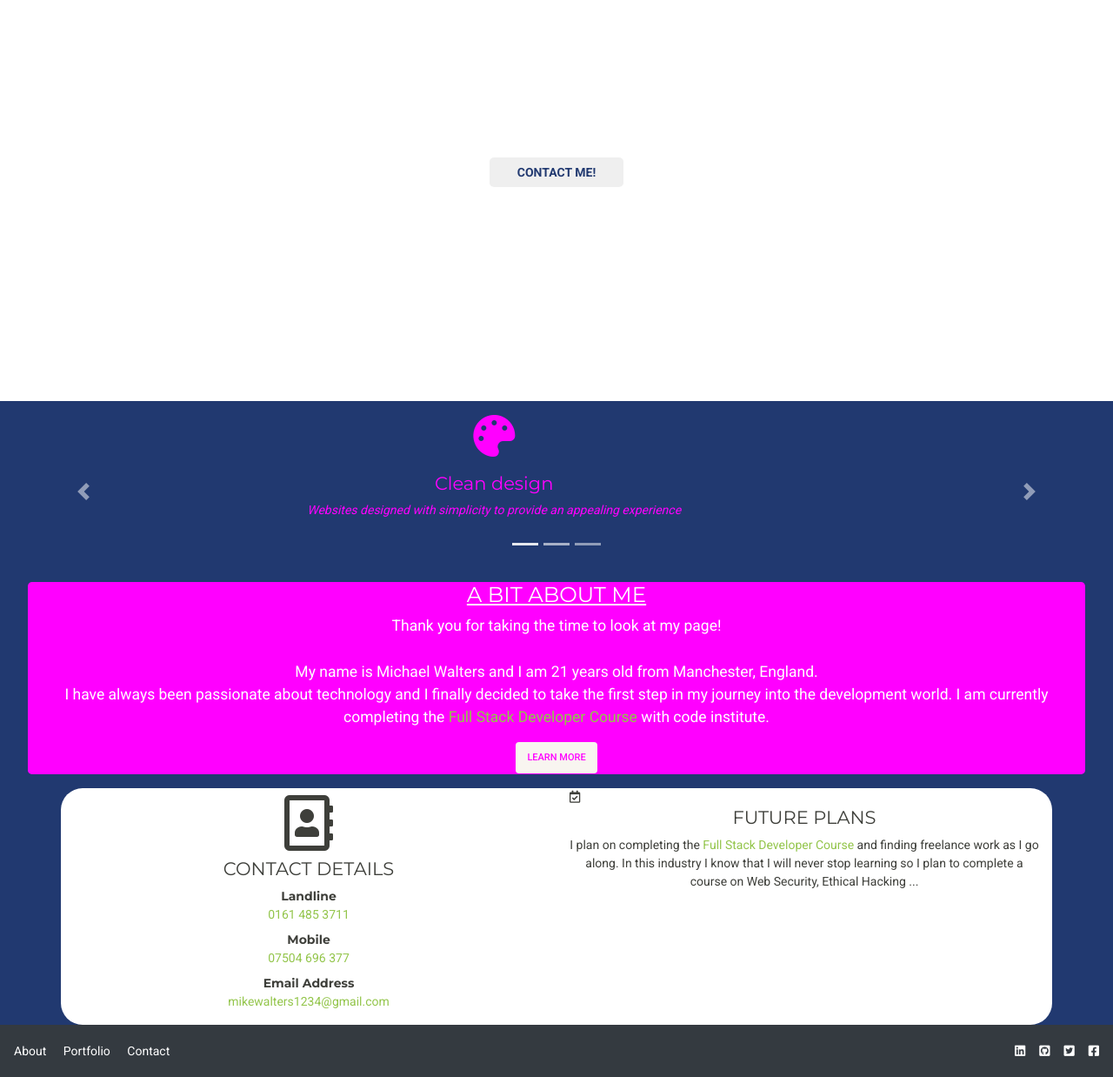
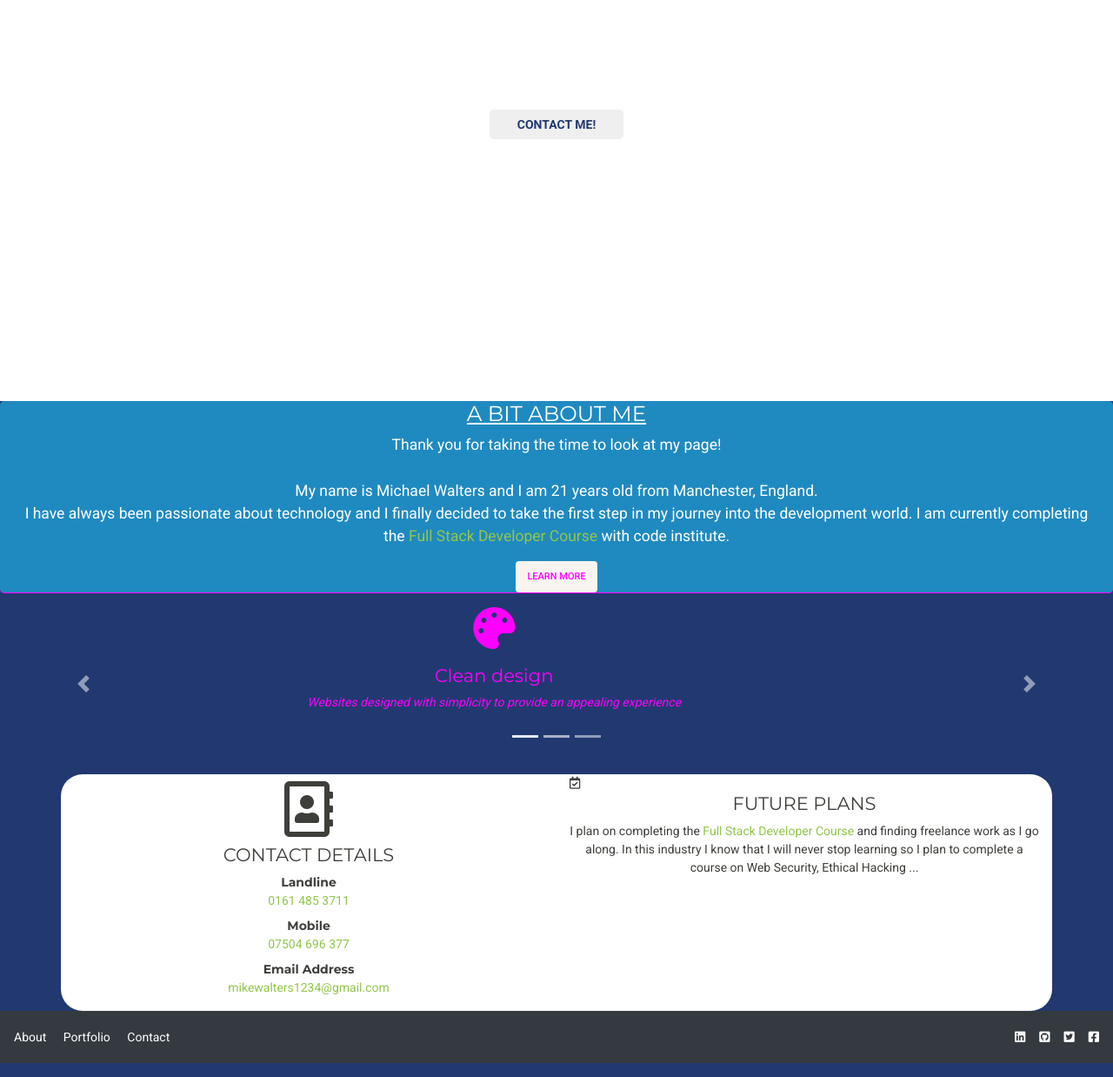
Before and after one commit to Code-Institute-Submissions/Milestone-1-Online-Resume, a plain HTML site: page index.html in a window 1280 px wide. Shown: the part 328-1566 px from the top of the page at 87% size. Drawn offline with nearby package versions, Linux system fonts and the light colour scheme.

Commit message:
changed order of summary and carousel icons. removed margin from bg image and summary. Changed colour of summary

```diff
--- a/assets/css/style.css
+++ b/assets/css/style.css
@@ -82,7 +82,6 @@ animation: fadeIn  ease-out 4s;
     background-color: #ffffff;
     height: 90vh;
     min-width: 95vw;
-    margin-bottom: 0.5rem;
     background-position: center;
     background-repeat: no-repeat;
     background-size: cover;
@@ -188,41 +187,12 @@ animation: fadeIn  ease-out 4s;
     font-size: 1.75rem;
 }
 
-/*Carousel icons*/
-#carousel-icons {
-    margin-top: 1rem;
-}
-
-.carousel-item i {
-    margin-bottom: 8rem;
-}
-
-@media only screen and (max-width: 500px) {
-    .carousel-item i {
-        margin-bottom: 10rem;
-    }
-}
-
-.carousel-item i, .carousel-item div {
-    color: #FF00FF;
-}
-
-.palette-icon, .layer-icon, .mobile-icon {
-    font-size: 3rem;
-}
-
-.carousel-control-prev span, .carousel-control-next span {
-    color: black;
-}
-
-
 /*Summary*/
 
 .summary-container {
     min-width: 95vw;
     min-height: 23vh;
-    margin-top: 1rem;
-    background-color: #FF00FF;
+    background-color: #1f8ac0;
     border-bottom: 1px solid #FF00FF;
 }
 
@@ -253,6 +223,33 @@ animation: fadeIn  ease-out 4s;
 .about-me-button:hover {
     color: #FF00FF;
     font-size: 0.9rem;
+}
+
+/*Carousel icons*/
+#carousel-icons {
+    margin-top: 1rem;
+}
+
+.carousel-item i {
+    margin-bottom: 8rem;
+}
+
+@media only screen and (max-width: 500px) {
+    .carousel-item i {
+        margin-bottom: 10rem;
+    }
+}
+
+.carousel-item i, .carousel-item div {
+    color: #FF00FF;
+}
+
+.palette-icon, .layer-icon, .mobile-icon {
+    font-size: 3rem;
+}
+
+.carousel-control-prev span, .carousel-control-next span {
+    color: black;
 }
 
 /*Contact Details*/
--- a/index.html
+++ b/index.html
@@ -46,10 +46,9 @@
         <div class="col">
             <img class="mx-auto d-block" id="profile-image" src="assets/images/MikeProfilePic.jpg" alt="profile image">
             <div class="landing-page-main-headings">
-                <h2 class="uppercase text-center name-heading">Michael Walters</h2>
-                <br>
-                <hr id="landing-page-bg-image-linebreak">
-                <h3 class="uppercase text-center job-title-heading">Full Stack Developer</h3>
+                <h2 class="uppercase text-center name-heading">Hi There!</h2>
+                <br class="d-lg-none">
+                <h3 class="uppercase text-center job-title-heading">I'm Michael Walters, Full Stack Development Student</h3>
             </div>
         </div>
     </div>
@@ -61,6 +60,26 @@
         </div>
     </div>
     <a class="down-arrow" href="#summary-header"><i id="down-arrow" class="fas fa-arrow-down"></i></a>
+</div>
+
+<!--Summary-->
+<div class="container-fluid summary-container rounded-lg text-center">
+    <div class="row">
+        <div class="col summary">
+            <h3 class="uppercase" id="summary-header">A bit about me</h3>
+            <p class="lead summary-text">
+                Thank you for taking the time to look at my page!
+                <br>
+                <br>
+                My name is Michael Walters and I am 21 years old from Manchester, England.
+
+                <br>
+                I have always been passionate about technology and I finally decided to take the first step in my journey into the development world.
+                I am currently completing the <a href="https://codeinstitute.net/">Full Stack Developer Course</a> with code institute.
+            </p>
+            <a href="#" class="btn active about-me-button" role="button" aria-pressed="true">Learn More</a>
+        </div>
+    </div>
 </div>
 
 <!--Carousel Icons-->
@@ -103,26 +122,6 @@
         <span class="carousel-control-next-icon" aria-hidden="true"></span>
         <span class="sr-only">Next</span>
     </a>
-</div>
-
-<!--Summary-->
-<div class="container summary-container rounded-lg text-center">
-    <div class="row">
-        <div class="col summary">
-            <h3 class="uppercase" id="summary-header">A bit about me</h3>
-            <p class="lead summary-text">
-                Thank you for taking the time to look at my page!
-                <br>
-                <br>
-                My name is Michael Walters and I am 21 years old from Manchester, England.
-
-                <br>
-                I have always been passionate about technology and I finally decided to take the first step in my journey into the development world.
-                I am currently completing the <a href="https://codeinstitute.net/">Full Stack Developer Course</a> with code institute.
-            </p>
-            <a href="#" class="btn active about-me-button" role="button" aria-pressed="true">Learn More</a>
-        </div>
-    </div>
 </div>
 
 <!--Contact Details-->
```
